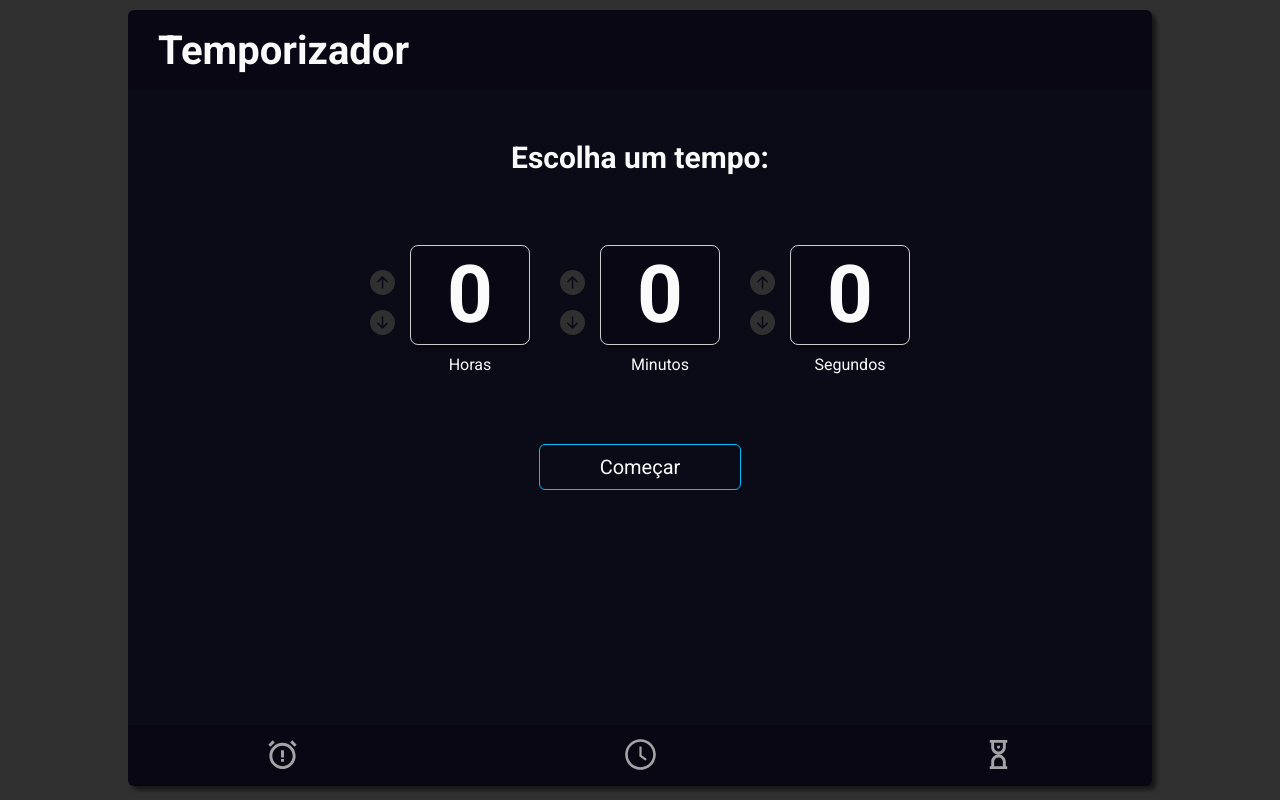
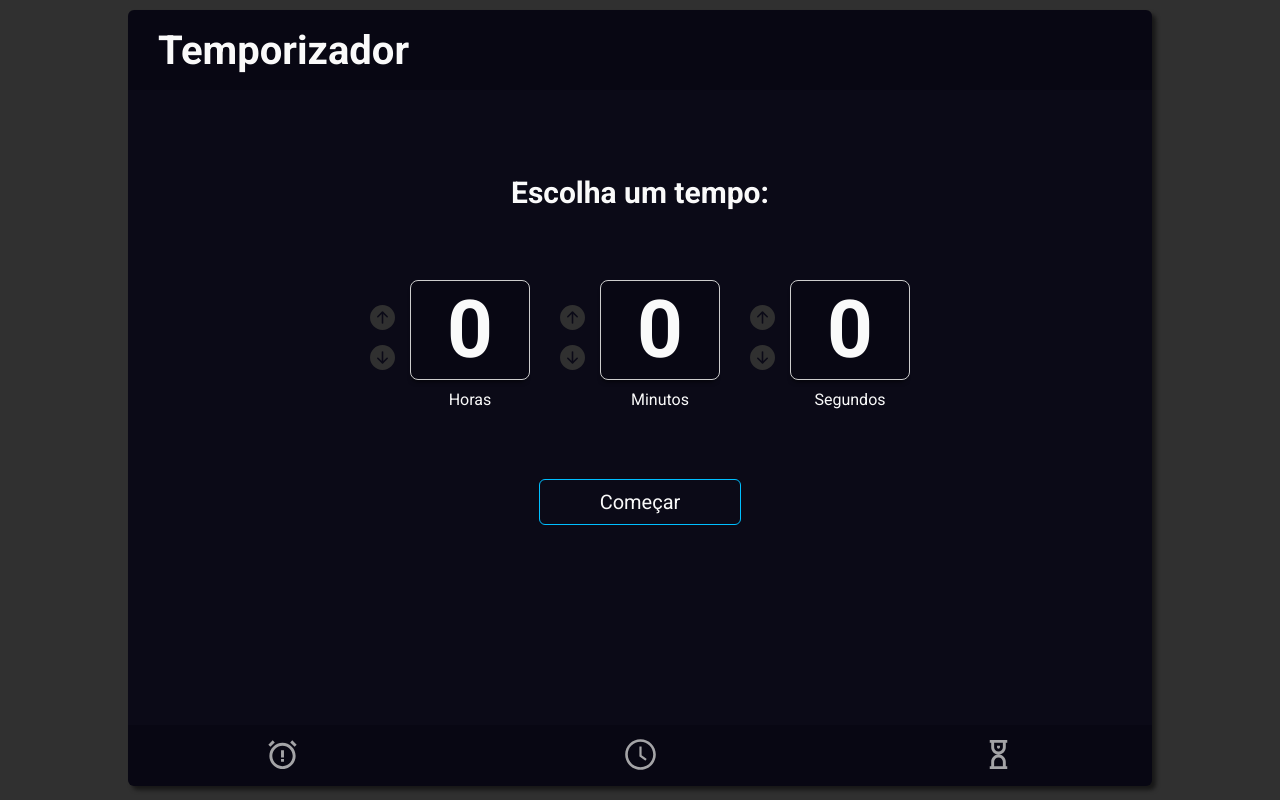
Before and after one commit to devMatheus20/Clock, a React (Create React App) app: page /choosetimer in a window 1280 px wide. Built offline with nearby package versions, Linux system fonts and the light colour scheme.

Commit message:
padding timer

```diff
--- a/src/Pages/ChooseTimer/styles.js
+++ b/src/Pages/ChooseTimer/styles.js
@@ -8,7 +8,7 @@ export const Container = styled.div`
     align-items: center;
     background-color: #0B0A17;
     min-height: calc(100vh - 165px);
-    padding: 50px 0;
+    padding: 85px 0;
 
     @media(max-width:900px) {
         min-height: calc(100vh - 135px)
```
